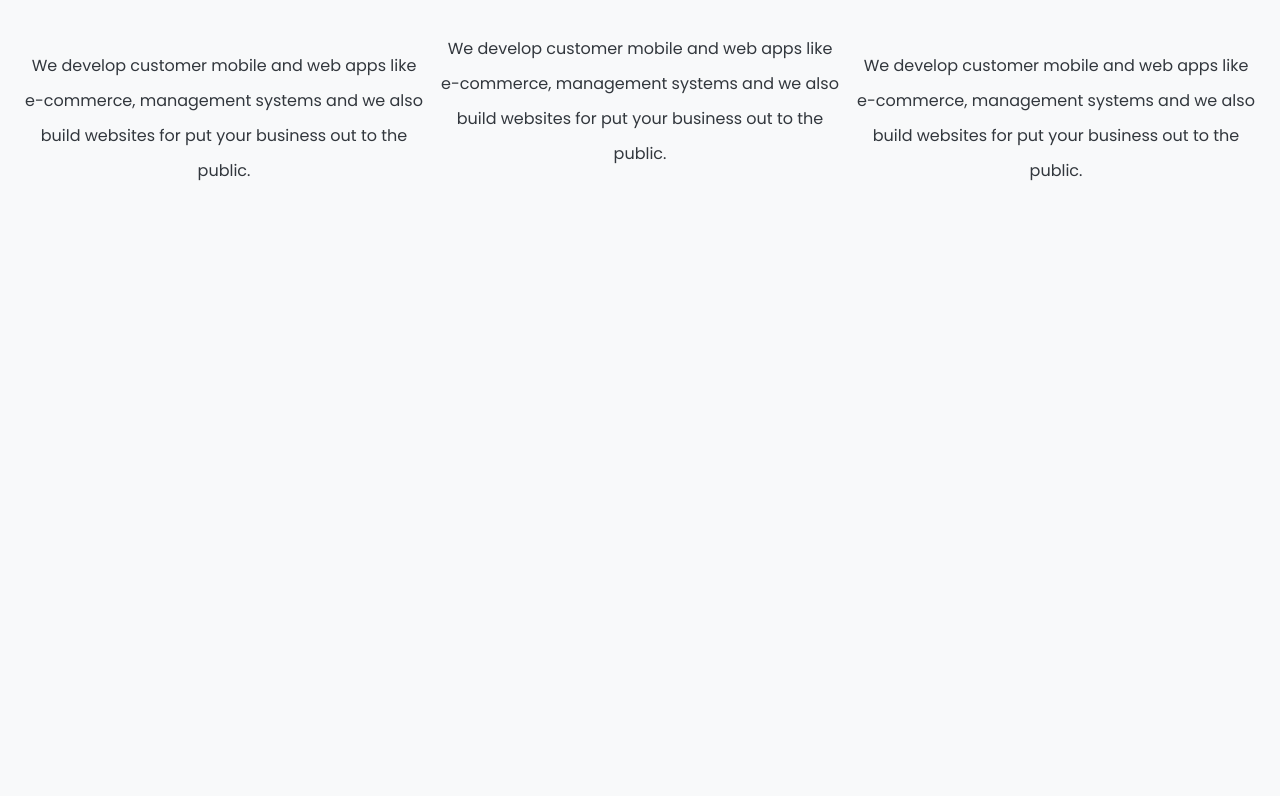
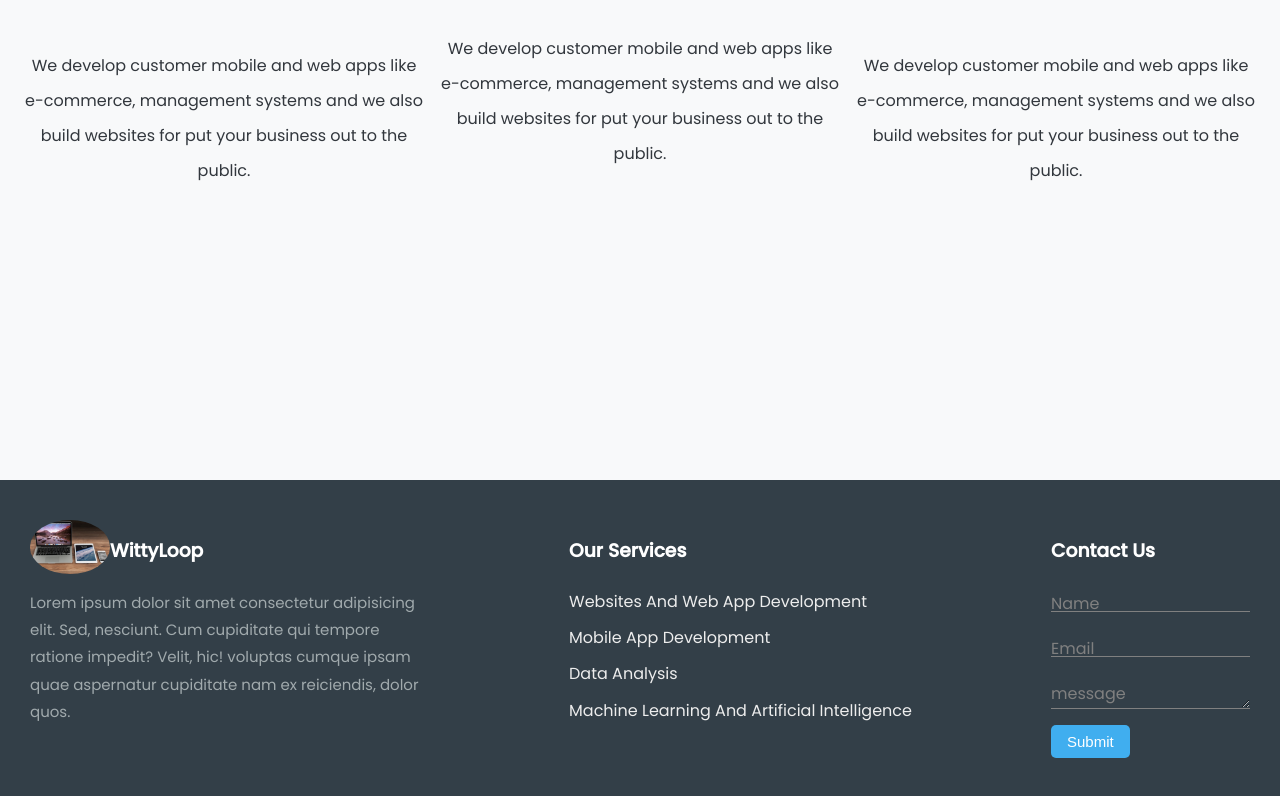
Before and after one commit to isiagi/wittyloop, a React (Vite) app: page / in a window 1280 px wide. Shown: the part 1888-2684 px from the top of the page. Before the commit the page ends 2368 px from the top, so only its background shows below. Built offline with nearby package versions, Linux system fonts and the light colour scheme.

Commit message:
adds footer

```diff
--- /dev/null
+++ b/src/components/footer/Footer.tsx
@@ -0,0 +1,67 @@
+import footerImg from "../../assets/1.jpeg";
+
+import "./footer.css";
+
+function Footer() {
+  return (
+    <div className="footer__container">
+      <div className="footer__wrapper">
+        <div className="footer__wrapper__all">
+          <div className="footer__wrapper1">
+            <div className="footer__img">
+              <img src={footerImg} alt="footer_image" />
+            </div>
+            <h3>WittyLoop</h3>
+          </div>
+          <div className="footer__wrapper__text">
+            <p>
+              Lorem ipsum dolor sit amet consectetur adipisicing elit. Sed,
+              nesciunt. Cum cupiditate qui tempore ratione impedit? Velit, hic!
+              voluptas cumque ipsam quae aspernatur cupiditate nam ex
+              reiciendis, dolor quos.
+            </p>
+          </div>
+        </div>
+        <div className="footer__wrapper2">
+          <div>
+            <h3>Our Services</h3>
+          </div>
+          <div className="footer__ul">
+            <ul>
+              <li>Websites And Web App Development</li>
+              <li>Mobile App Development</li>
+              <li>Data Analysis</li>
+              <li>Machine Learning And Artificial Intelligence</li>
+            </ul>
+          </div>
+        </div>
+        <div className="footer__wrapper3">
+          <div>
+            <h3>Contact Us</h3>
+          </div>
+          <div>
+            <form>
+              <div className='contact__input'>
+                <input type="text" className="input" required/>
+                <label htmlFor="name" className="input__label">Name</label>
+              </div>
+              <br />
+              <div className='contact__input'>
+                <input type="email" name="email" className="input" required/>
+                <label htmlFor="email" className="input__label">Email</label>
+              </div>
+              <br />
+              <div className='contact__inpu'>
+                <textarea name="" id=""  required></textarea>
+                <label htmlFor="">message</label>
+              </div>
+              <button className="footer__submit">Submit</button>
+            </form>
+          </div>
+        </div>
+      </div>
+    </div>
+  );
+}
+
+export default Footer;
--- /dev/null
+++ b/src/components/footer/Last.tsx
@@ -0,0 +1,13 @@
+import "./footer.css";
+
+function Last() {
+  return (
+    <div className="last__container">
+        <div className="last__wrapper">
+            WittyLoop @ 2022
+        </div>
+    </div>
+  )
+}
+
+export default Last
--- /dev/null
+++ b/src/components/footer/footer.css
@@ -0,0 +1,130 @@
+.footer__container {
+  background-color: #333f48;
+  min-height: 55vh;
+}
+
+.footer__wrapper {
+  display: flex;
+  justify-content: space-between;
+  margin: 0 30px;
+  flex-wrap: wrap;
+  padding-top: 2rem;
+}
+
+.footer__wrapper__text {
+  max-width: 400px;
+}
+
+.footer__wrapper1 {
+  display: flex;
+  align-items: center;
+}
+
+.footer__img > img {
+  width: 80px;
+  border-radius: 50%;
+}
+
+.footer__wrapper h3 {
+  color: #ffffff;
+  padding-block: 1.5rem;
+}
+
+.footer__wrapper__text p {
+  color: #a1aaad;
+  font-size: 15px;
+  line-height: 1.7rem;
+}
+
+.footer__ul {
+  color: #ededed;
+}
+
+.footer__ul ul li {
+  list-style: none;
+  padding-bottom: 0.7rem;
+}
+
+.contact__input {
+  height: 20px;
+  width: 100%;
+  position: relative;
+}
+
+.contact__inpu {
+  height: 30px;
+  width: 100%;
+  position: relative;
+}
+
+.contact__inpu textarea {
+  height: 100%;
+  width: 100%;
+  border: none;
+  outline: none;
+  border-bottom: 1px solid grey;
+  background-color: #333f48;
+  color: #fff;
+  font-size: 15px;
+}
+
+.contact__input .input {
+  height: 100%;
+  width: 100%;
+  border: none;
+  outline: none;
+  border-bottom: 1px solid grey;
+  background-color: #333f48;
+  color: #fff;
+  font-size: 15px;
+}
+
+.contact__input .input__label {
+  position: absolute;
+  top: 2px;
+  left: 0;
+  color: grey;
+  pointer-events: none;
+}
+
+.contact__inpu label {
+  position: absolute;
+  top: 2px;
+  left: 0;
+  color: grey;
+  pointer-events: none;
+}
+
+.contact__input .input:focus ~ .input__label,
+.contact__input .input:valid ~ .input__label {
+  transform: translateY(-20px);
+}
+
+.contact__inpu textarea:focus ~ label,
+.contact__inpu textarea:valid ~ label {
+  transform: translateY(-20px);
+}
+
+.footer__submit {
+  background-color: #40aeef;
+  outline: none;
+  border: none;
+  color: #fff;
+  padding: 8px 16px;
+  border-radius: 5px;
+  font-size: 15px;
+  margin-top: 1rem;
+}
+
+.last__container {
+  background-color: #2b363d;
+  min-height: 11vh;
+}
+
+.last__wrapper {
+  display: flex;
+  justify-content: center;
+  align-items: center;
+  color: grey;
+  height: 11vh;
+}
--- /dev/null
+++ b/src/components/footer/index.tsx
@@ -0,0 +1,13 @@
+import Footer from './Footer'
+import Last from './Last'
+
+function index() {
+  return (
+    <div>
+        <Footer />
+        <Last />
+    </div>
+  )
+}
+
+export default index
--- a/src/pages/index.tsx
+++ b/src/pages/index.tsx
@@ -1,5 +1,6 @@
 import React from "react";
 import { BrowserRouter as Router, Routes, Route } from "react-router-dom";
+import Footer from "../components/footer";
 import Home from "./Home";
 
 const index = () => {
@@ -9,6 +10,7 @@ const index = () => {
         <Routes>
           <Route path="/" element={<Home />} />
         </Routes>
+        <Footer />
       </Router>
     </div>
   );
```
